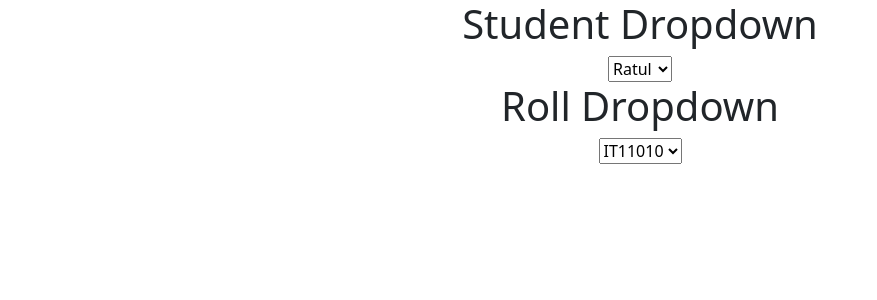
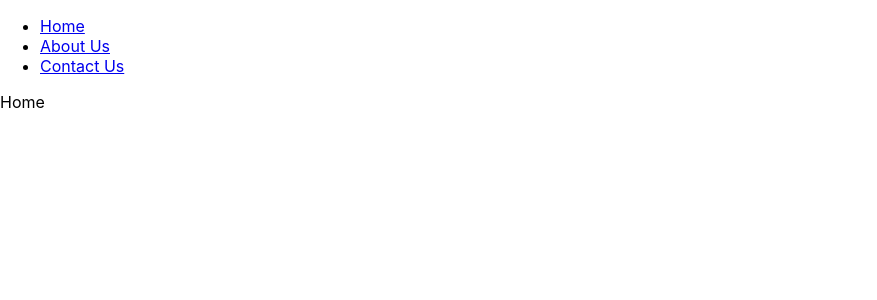
Before and after one commit to ratulshourov/react-work, a React (Create React App) app: page / in a window 1280 px wide. Shown: the top 300 px of the page, without its empty margins (0-877 px from the left). Built offline with nearby package versions, Linux system fonts and the light colour scheme.

Commit message:
basic router work

```diff
--- a/package.json
+++ b/package.json
@@ -9,6 +9,7 @@
     "bootstrap": "^5.2.2",
     "react": "^18.2.0",
     "react-dom": "^18.2.0",
+    "react-router-dom": "^6.4.2",
     "react-scripts": "5.0.1",
     "web-vitals": "^2.1.4"
   },
--- a/src/App.js
+++ b/src/App.js
@@ -1,16 +1,44 @@
 import logo from './logo.svg';
 import './App.css';
-import Home from './components/Home';
-import About from './components/About';
+// import Home from './components/Home';
+// import About from './components/About';
 import ReactDomWork from './components/ReactDomWork';
 import FindDomNodeWork from './components/FindDomNodeWork';
 import FormWork from './components/FormWork';
 import TexAreaWork from './components/TexAreaWork';
 import JsonArrayListWork from './components/JsonArrayListWork';
+
+import {
+  BrowserRouter as Router,
+  Routes,
+  Route,
+  Link
+} from 'react-router-dom';
+import About from './components/pages/About';
+import Contact from './components/pages/Contact';
+import Home from './components/pages/Home';
 function App() {
   return (
-    <div className="App">
-      <JsonArrayListWork></JsonArrayListWork>
+    <Router>
+      <div >
+        <ul>
+          <li>
+            <Link to="/">Home</Link>
+          </li>
+          <li>
+            <Link to="/about">About Us</Link>
+          </li>
+          <li>
+            <Link to="/contact">Contact Us</Link>
+          </li>
+        </ul>
+        <Routes>
+                 <Route exact path='/' element={< Home />}></Route>
+                 <Route exact path='/about' element={< About />}></Route>
+                 <Route exact path='/contact' element={< Contact />}></Route>
+          </Routes>
+
+        {/* <JsonArrayListWork></JsonArrayListWork> */}
         {/* <TexAreaWork></TexAreaWork> */}
         {/* <FormWork></FormWork> */}
         {/* <FindDomNodeWork></FindDomNodeWork> */}
@@ -32,6 +60,7 @@
         </a>
       </header> */}
       </div>
+    </Router>
   );
 }
 
--- /dev/null
+++ b/src/components/pages/About.js
@@ -0,0 +1,11 @@
+import React, { Component } from 'react'
+
+class About extends Component {
+  render() {
+    return (
+      <div>About</div>
+    )
+  }
+}
+
+export default About
--- /dev/null
+++ b/src/components/pages/Contact.js
@@ -0,0 +1,10 @@
+import React, { Component } from 'react'
+
+ class Contact extends Component {
+  render() {
+    return (
+      <div>Contact</div>
+    )
+  }
+}
+export default Contact
--- /dev/null
+++ b/src/components/pages/Home.js
@@ -0,0 +1,10 @@
+import React, { Component } from 'react'
+
+class Home extends Component {
+  render() {
+    return (
+      <div>Home</div>
+    )
+  }
+}
+export default Home
```
Also changed, not shown: src/Second.js (added, +10 -0 lines), src/First.js (added), 1 other file (tests, documents, lock files or other folders). Lines whose indentation alone changed are shown as unchanged.
